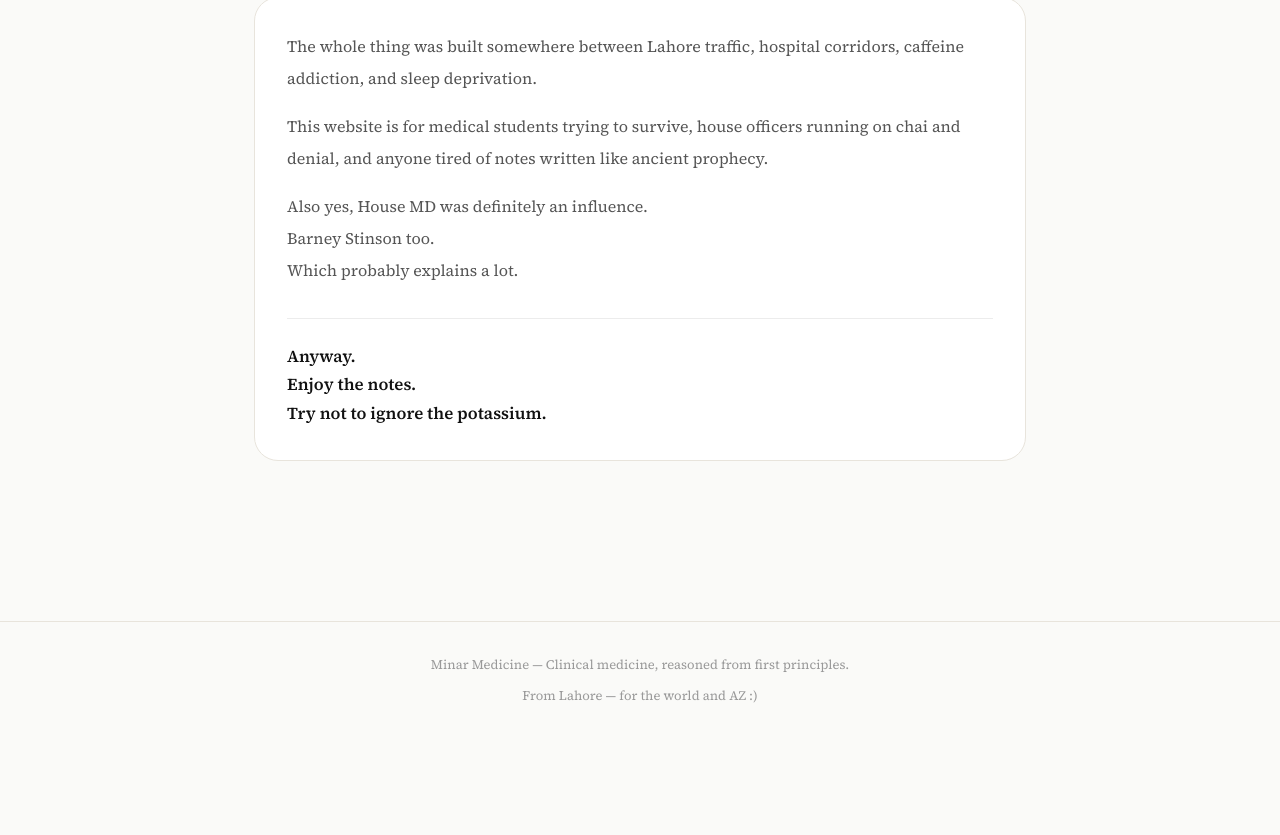
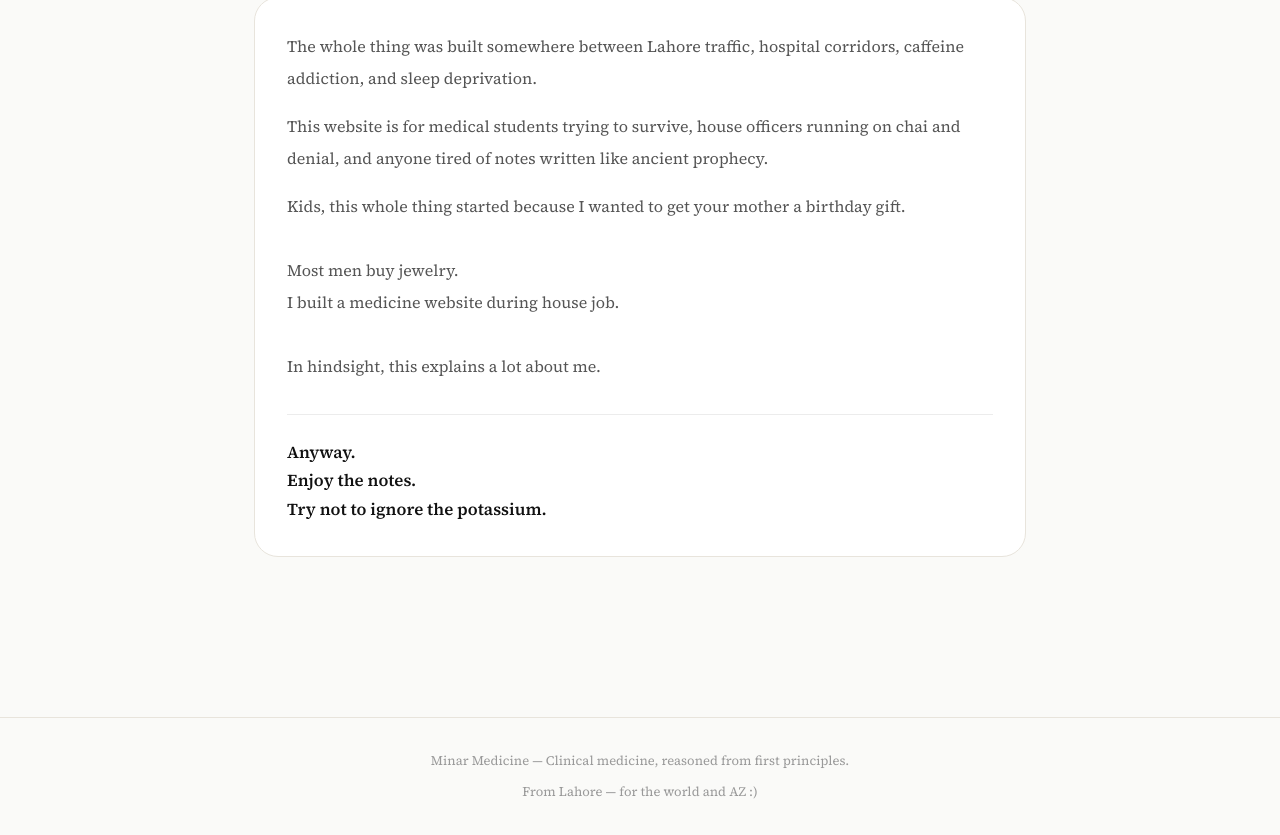
Before and after one commit to muhammadtoor702-blip/minar-medicine, a Next.js app: page /about in a window 1280 px wide. Shown: the part 1776-2611 px from the top of the page. Before the commit the page ends 2515 px from the top, so only its background shows below. Built offline with nearby package versions, Linux system fonts and the light colour scheme; a web font is replaced by a local one.

Commit message:
Update about.tsx

```diff
--- a/pages/about.tsx
+++ b/pages/about.tsx
@@ -119,11 +119,17 @@ export default function About(): JSX.Element {
           <p style={{ fontSize: '1rem', lineHeight: 2, color: '#555', marginBottom: '1rem' }}>
             This website is for medical students trying to survive, house officers running on chai and denial, and anyone tired of notes written like ancient prophecy.
           </p>
-          <p style={{ fontSize: '1rem', lineHeight: 2, color: '#555' }}>
-            Also yes, House MD was definitely an influence.<br />
-            Barney Stinson too.<br />
-            Which probably explains a lot.
-          </p>
+        <p style={{ fontSize: '1rem', lineHeight: 2, color: '#555' }}>
+  Kids, this whole thing started because I wanted to get your mother a birthday gift.
+  <br />
+  <br />
+  Most men buy jewelry.
+  <br />
+  I built a medicine website during house job.
+  <br />
+  <br />
+  In hindsight, this explains a lot about me.
+</p>
           <div style={{ marginTop: '2rem', paddingTop: '1.5rem', borderTop: '1px solid #ececec' }}>
             <p style={{ fontSize: '1.05rem', color: '#111', fontWeight: 600 }}>
               Anyway.<br />
```
